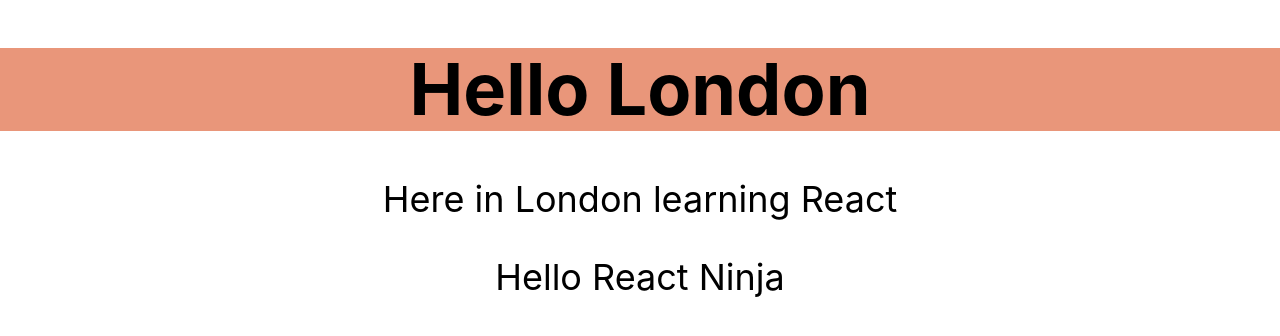
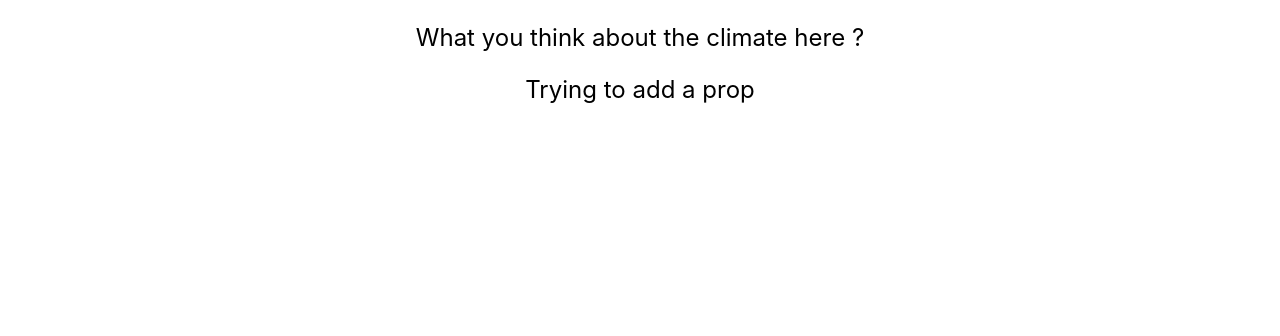
Before and after one commit to Emanuele-20/roboFriends, a React (Create React App) app: page / in a window 1280 px wide. Shown: the top 336 px of the page. Built offline with nearby package versions, Linux system fonts and the light colour scheme.

Commit message:
Added a second Component and another prop

```diff
--- /dev/null
+++ b/src/London.js
@@ -0,0 +1,24 @@
+import React from 'react';
+
+
+
+class London extends React.Component{
+
+    render(){
+
+        return(
+
+            <div className = "f3 tc">
+            <p >What you think about the climate here ?</p>
+              <p>{this.props.addAProp}</p>
+            </div>
+
+        )
+
+    }
+
+
+}
+
+
+export default London;
--- a/src/index.js
+++ b/src/index.js
@@ -3,6 +3,7 @@
 import './index.css';
 //import App from './App';
 import Hello from './Hello'
+import London from "./London"
 import 'tachyons';
 import reportWebVitals from './reportWebVitals';
 
@@ -11,6 +12,7 @@
 
 
 ReactDOM.render(  <Hello greeting = {'Hello React Ninja'}/>,  document.getElementById('root')   );
+ReactDOM.render(  <London addAProp = {'Trying to add a prop'}/>, document.getElementById('root')    )
 
 
 
```
